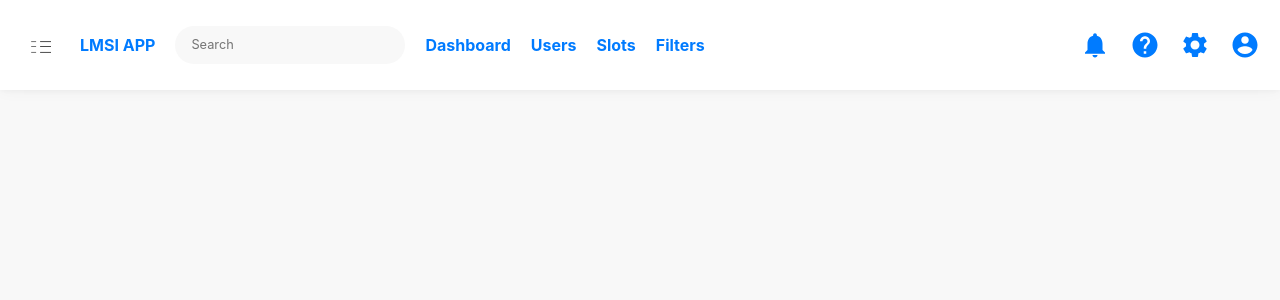
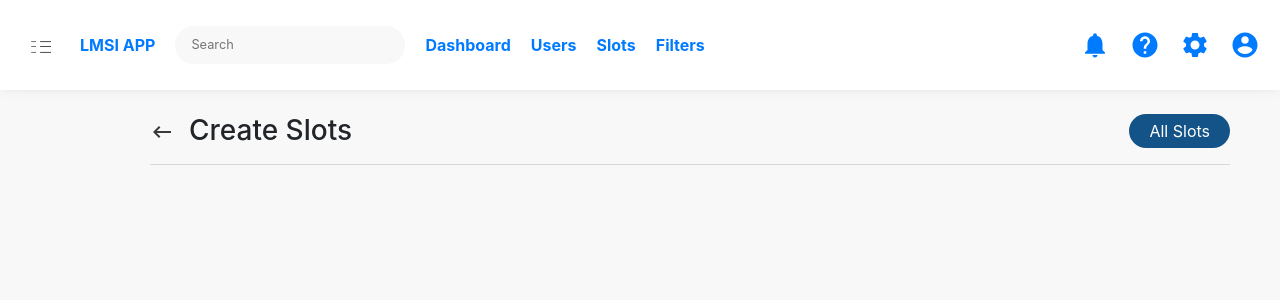
Before and after one commit to inovexia/lmsi-frontend, a React (Create React App) app: page /teacher-dashboard/slots/create-slot in a window 1280 px wide. Shown: the top 300 px of the page. Built offline with nearby package versions, Linux system fonts and the light colour scheme.

Commit message:
create-slot page

```diff
--- a/src/App.js
+++ b/src/App.js
@@ -5,6 +5,7 @@ import Dashboard from './teacher/Dashboard';
 import Users from './teacher/Users';
 import SlotList from './teacher/slots/SlotList';
 import MyAppointment from './teacher/slots/MyAppointment';
+import CreateSlot from './teacher/slots/CreateSlot';
 import Settings from './teacher/Settings';
 import InviteUser from './teacher/InviteUser';
 import EditUser from './teacher/EditUser';
@@ -21,6 +22,11 @@ function App() {
         <Route exact path='/teacher-dashboard' component={Dashboard} />
         <Route exact path='/teacher-dashboard/users' component={Users} />
         <Route exact path='/teacher-dashboard/slots' component={SlotList} />
+        <Route
+          exact
+          path='/teacher-dashboard/slots/create-slot'
+          component={CreateSlot}
+        />
         <Route
           exact
           path='/teacher-dashboard/slots/my-appointments'
--- /dev/null
+++ b/src/teacher/slots/CreateSlot.js
@@ -0,0 +1,30 @@
+import React from 'react';
+import { NavLink } from 'react-router-dom';
+import KeyboardBackspaceSharpIcon from '@material-ui/icons/KeyboardBackspaceSharp';
+
+const CreateSlot = () => {
+  return (
+    <div className={'user-main'}>
+      <div className={'container-fluid'}>
+        <div className={'row'}>
+          <div className={'col-12'}>
+            <div className={'mb-2 d-flex justify-content-between'}>
+              <h3>
+                <NavLink exact to='/teacher-dashboard/slots'>
+                  <KeyboardBackspaceSharpIcon className={'icon'} />
+                </NavLink>
+                <span>Create Slots</span>
+              </h3>
+              <NavLink exact to='/teacher-dashboard/slots'>
+                <button className={'invite-btn'}>All Slots</button>
+              </NavLink>
+            </div>
+            <div className={'separator mb-5'}></div>
+          </div>
+        </div>
+      </div>
+    </div>
+  );
+};
+
+export default CreateSlot;
--- a/src/teacher/slots/SlotList.js
+++ b/src/teacher/slots/SlotList.js
@@ -11,7 +11,7 @@ const SlotList = () => {
     };
 
     getUser();
-  }, []);
+  });
 
   const memberId = 22;
   const coachingId = 20;
@@ -55,9 +55,14 @@ const SlotList = () => {
           <div className={'col-12'}>
             <div className={'mb-2 d-flex justify-content-between'}>
               <h3>Slots List</h3>
-              <NavLink exact to='/teacher-dashboard/slots/my-appointments'>
-                <button className={'invite-btn'}>My Appointments</button>
-              </NavLink>
+              <div>
+                <NavLink exact to='/teacher-dashboard/slots/create-slot'>
+                  <button className={'invite-btn mr-2'}>Create Slot</button>
+                </NavLink>
+                <NavLink exact to='/teacher-dashboard/slots/my-appointments'>
+                  <button className={'invite-btn'}>My Appointments</button>
+                </NavLink>
+              </div>
             </div>
             <div className={'separator mb-5'}></div>
           </div>
```
